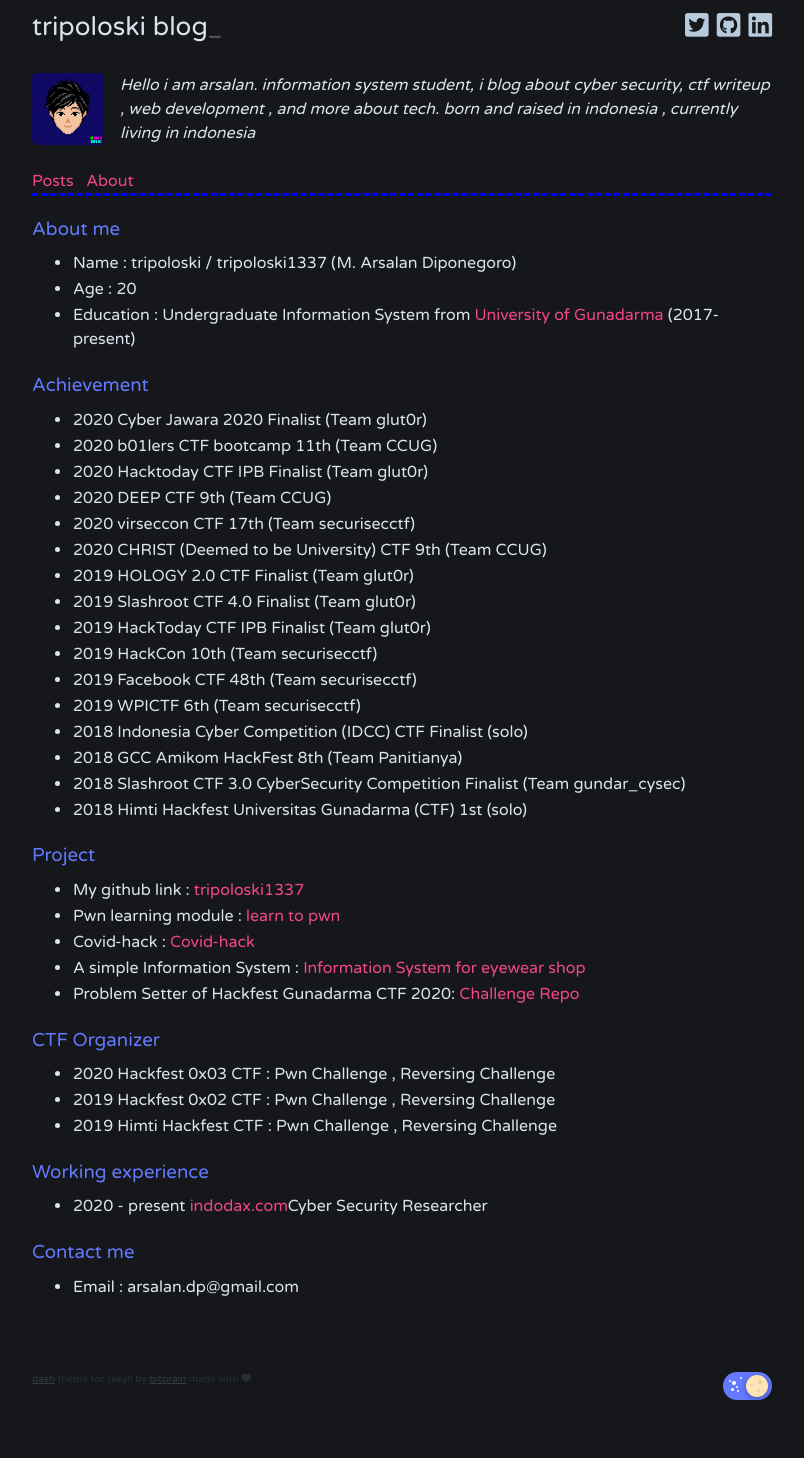
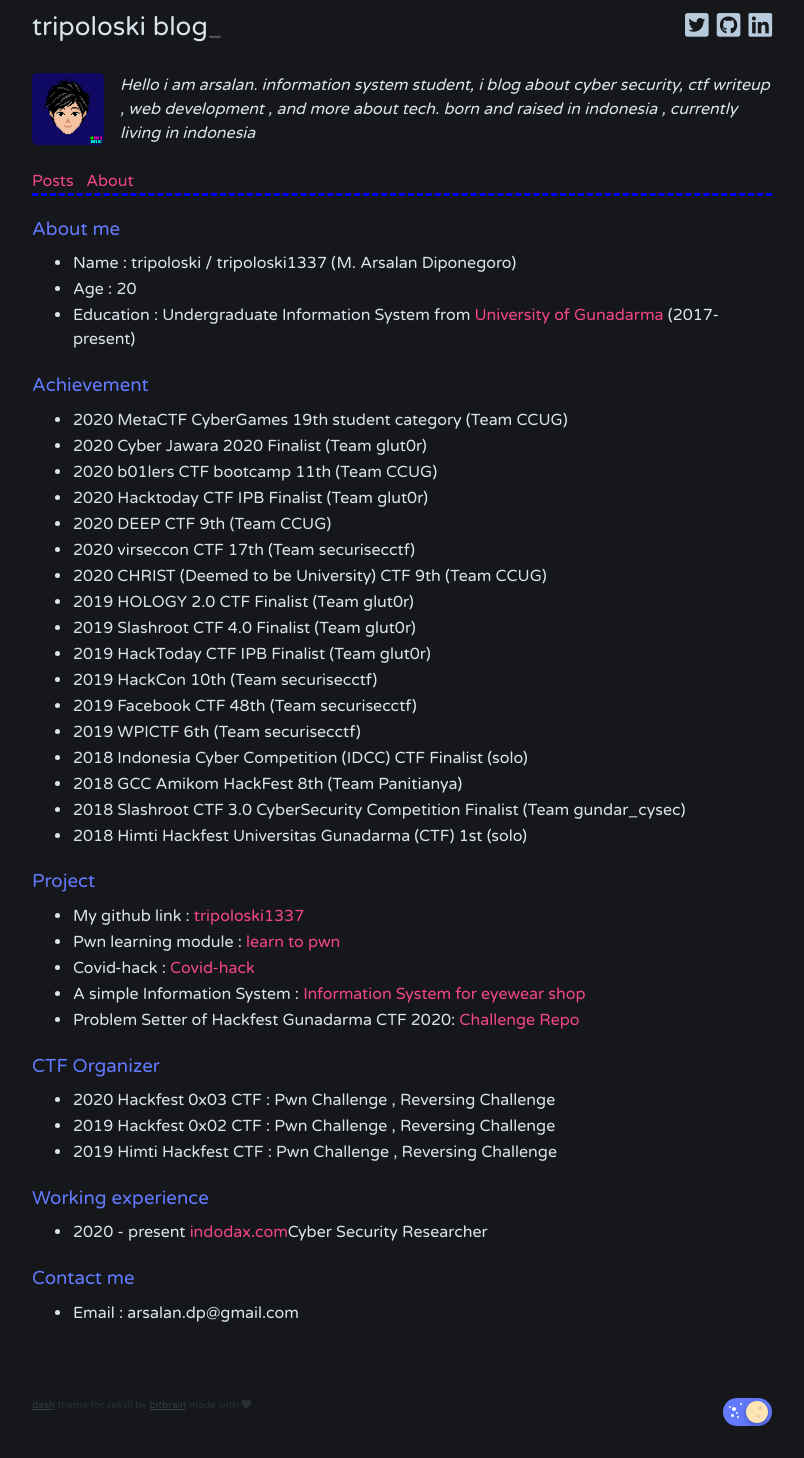
Before and after one commit to tripoloski1337/tripoloski1337.github.io, a Jekyll site: the page built from about/index.html, in a window 1280 px wide. Shown: the whole page, without its empty margins (238-1042 px from the left). Built offline with Jekyll 4.4.1, drawn with Linux system fonts in a browser that asks for light colours; before the commit the page ends 1432 px from its top, so only the background shows below that.

Commit message:
add Achievement

```diff
--- a/about/index.html
+++ b/about/index.html
@@ -21,6 +21,7 @@ layout: default
 
 <h3>Achievement</h3>
 <ul>
+  <li>2020 MetaCTF CyberGames 19th student category (Team CCUG)  </li>
   <li>2020 Cyber Jawara 2020 Finalist (Team glut0r)</li>
   <li>2020 b01lers CTF bootcamp 11th (Team CCUG)</li>
   <li>2020 Hacktoday CTF IPB Finalist  (Team glut0r)</li>
```
